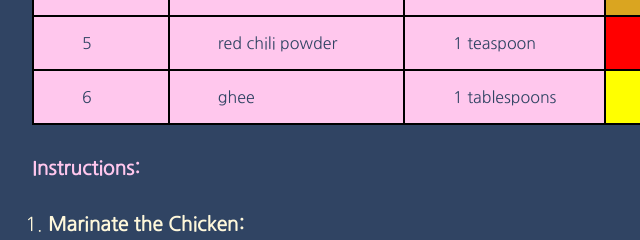
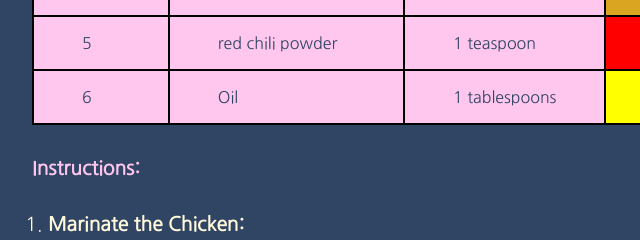
Before and after one commit to prasathvjkmr/task2, a plain HTML site: page index.html in a window 1280 px wide. Shown: the part 745-985 px from the top of the page, 0-640 px from the left. Drawn offline with Linux system fonts and the light colour scheme.

Commit message:
Updated Ghee to Oil

```diff
--- a/index.html
+++ b/index.html
@@ -77,7 +77,7 @@
         </tr>
         <tr>
           <td>6</td>
-          <td>ghee</td>
+          <td>Oil</td>
           <td>1 tablespoons</td>
           <td id="ghee"></td>
         </tr>
```
